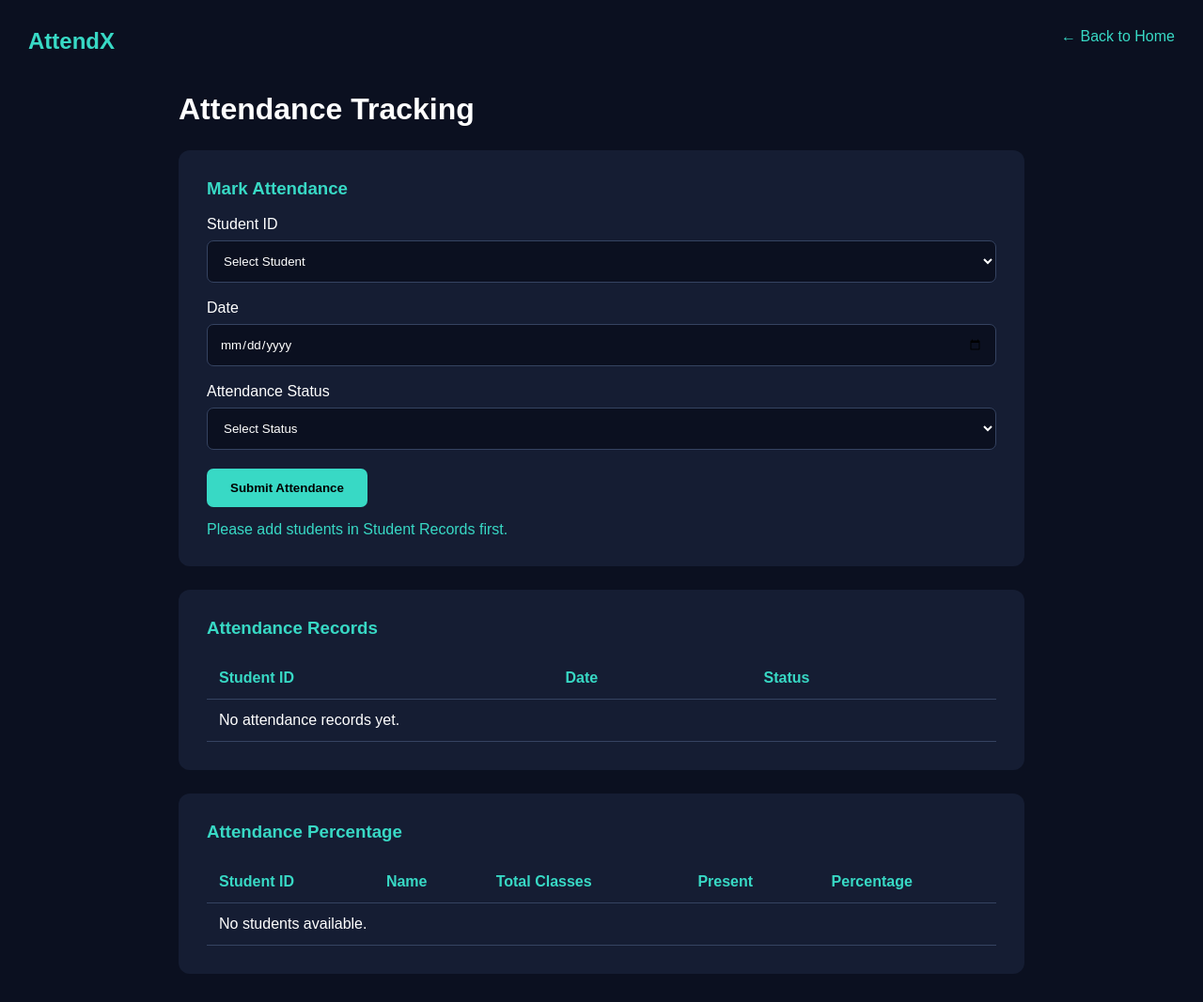
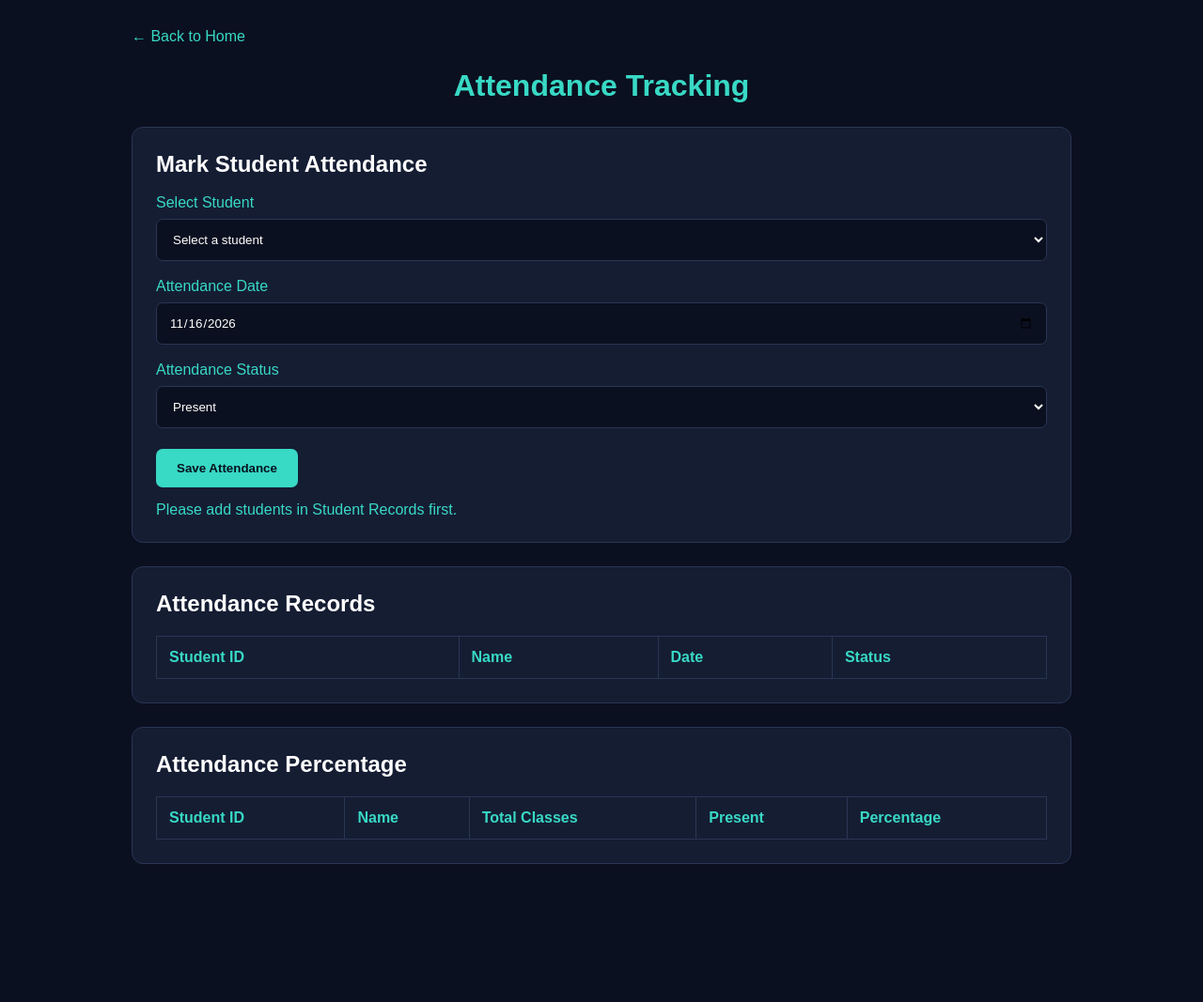
Before and after one commit to dilipreddy2/Student-Attendance-Algorithm-Explorer, a Flask app: template templates/attendance.html in a window 1280 px wide. Shown: the whole page at 94% size. After the commit the page ends 920 px from the top, so only its background shows below. Run offline with Flask 3, Linux system fonts and the light colour scheme; the template is opened without the code that fills it, so the values that code supplies are empty.

Commit message:
Add attendance date picker

```diff
--- a/templates/attendance.html
+++ b/templates/attendance.html
@@ -4,7 +4,7 @@
 <head>
     <meta charset="UTF-8">
     <meta name="viewport" content="width=device-width, initial-scale=1.0">
-    <title>Attendance Tracking - AttendX</title>
+    <title>AttendX - Attendance Tracking</title>
 
     <style>
         * {
@@ -20,64 +20,54 @@
             padding: 30px;
         }
 
-        header {
-            display: flex;
-            justify-content: space-between;
-            margin-bottom: 40px;
-        }
-
-        h2, h3 {
-            color: #38d9c5;
-        }
-
-        a {
-            color: #38d9c5;
-            text-decoration: none;
-        }
-
         .container {
-            max-width: 900px;
+            max-width: 1000px;
             margin: auto;
         }
 
-        .box {
-            background: #151d33;
-            padding: 30px;
-            border-radius: 12px;
-            margin-top: 25px;
+        h1 {
+            color: #38d9c5;
+            text-align: center;
+            margin: 25px 0;
         }
 
-        h1 {
-            margin-bottom: 12px;
+        .card {
+            background: #151d33;
+            padding: 25px;
+            margin-top: 25px;
+            border-radius: 12px;
+            border: 1px solid #293653;
         }
 
         label {
             display: block;
-            margin: 18px 0 8px;
+            margin-top: 18px;
+            margin-bottom: 8px;
+            color: #38d9c5;
         }
 
         input, select {
             width: 100%;
             padding: 13px;
+            border: 1px solid #293653;
+            border-radius: 7px;
             background: #0b1020;
             color: white;
-            border: 1px solid #354361;
-            border-radius: 7px;
         }
 
         button {
-            margin-top: 20px;
-            padding: 13px 25px;
             background: #38d9c5;
+            color: #07111e;
+            padding: 13px 22px;
             border: none;
             border-radius: 7px;
+            margin-top: 22px;
+            cursor: pointer;
             font-weight: bold;
-            cursor: pointer;
         }
 
-        .message {
-            color: #38d9c5;
-            margin-top: 15px;
+        button:hover {
+            background: #20bba9;
         }
 
         table {
@@ -88,58 +78,64 @@
 
         th, td {
             padding: 13px;
+            border: 1px solid #293653;
             text-align: left;
-            border-bottom: 1px solid #354361;
         }
 
         th {
             color: #38d9c5;
         }
 
-        .table-wrap {
-            overflow-x: auto;
+        .message {
+            margin-top: 15px;
+            color: #38d9c5;
         }
 
         .percentage {
             color: #38d9c5;
             font-weight: bold;
         }
+
+        a {
+            color: #38d9c5;
+            text-decoration: none;
+        }
+
+        .table-wrapper {
+            overflow-x: auto;
+        }
     </style>
 </head>
 
 <body>
 
-<header>
-    <h2>AttendX</h2>
+<div class="container">
+
     <a href="../index.html">← Back to Home</a>
-</header>
-
-<div class="container">
 
     <h1>Attendance Tracking</h1>
 
-    <div class="box">
+    <div class="card">
 
-        <h3>Mark Attendance</h3>
+        <h2>Mark Student Attendance</h2>
 
         <form id="attendanceForm">
 
-            <label>Student ID</label>
-            <select id="studentId" required>
-                <option value="">Select Student</option>
+            <label for="student">Select Student</label>
+            <select id="student" required>
+                <option value="">Select a student</option>
             </select>
 
-            <label>Date</label>
+            <label for="date">Attendance Date</label>
             <input type="date" id="date" required>
 
-            <label>Attendance Status</label>
+            <label for="status">Attendance Status</label>
             <select id="status" required>
-                <option value="">Select Status</option>
                 <option value="Present">Present</option>
                 <option value="Absent">Absent</option>
             </select>
 
-            <button type="submit">Submit Attendance</button>
+            <button type="submit">Save Attendance</button>
 
         </form>
 
@@ -147,31 +143,32 @@
 
     </div>
 
-    <div class="box">
+    <div class="card">
 
-        <h3>Attendance Records</h3>
+        <h2>Attendance Records</h2>
 
-        <div class="table-wrap">
+        <div class="table-wrapper">
             <table>
                 <thead>
                     <tr>
                         <th>Student ID</th>
+                        <th>Name</th>
                         <th>Date</th>
                         <th>Status</th>
                     </tr>
                 </thead>
 
-                <tbody id="attendanceList"></tbody>
+                <tbody id="attendanceTable"></tbody>
             </table>
         </div>
 
     </div>
 
-    <div class="box">
+    <div class="card">
 
-        <h3>Attendance Percentage</h3>
+        <h2>Attendance Percentage</h2>
 
-        <div class="table-wrap">
+        <div class="table-wrapper">
             <table>
                 <thead>
                     <tr>
@@ -183,7 +180,7 @@
                     </tr>
                 </thead>
 
-                <tbody id="percentageList"></tbody>
+                <tbody id="percentageTable"></tbody>
             </table>
         </div>
 
@@ -193,23 +190,28 @@
 
 <script>
 
-    let students = JSON.parse(
-        localStorage.getItem("attendxStudents")
-    ) || [];
+const STUDENTS_KEY = "attendxStudents";
+const ATTENDANCE_KEY = "attendxAttendance";
 
-    let attendance = JSON.parse(
-        localStorage.getItem("attendxAttendance")
-    ) || [];
+function getStudents() {
+    return JSON.parse(localStorage.getItem(STUDENTS_KEY) || "[]");
+}
 
-    const studentSelect = document.getElementById("studentId");
-    const attendanceList = document.getElementById("attendanceList");
-    const percentageList = document.getElementById("percentageList");
-    const message = document.getElementById("message");
+function getAttendance() {
+    return JSON.parse(localStorage.getItem(ATTENDANCE_KEY) || "[]");
+}
 
+// Set today's date automatically
+document.getElementById("date").value =
+    new Date().toLocaleDateString("en-CA");
+
+// Load students into dropdown
 function loadStudents() {
 
-        studentSelect.innerHTML =
-            '<option value="">Select Student</option>';
+    const students = getStudents();
+    const dropdown = document.getElementById("student");
+
+    dropdown.innerHTML = '<option value="">Select a student</option>';
 
     students.forEach(student => {
 
@@ -218,120 +220,43 @@
         option.value = student.id;
         option.textContent = student.id + " - " + student.name;
 
-            studentSelect.appendChild(option);
+        dropdown.appendChild(option);
 
     });
 
     if (students.length === 0) {
-            message.textContent =
+        document.getElementById("message").textContent =
             "Please add students in Student Records first.";
     }
-
 }
 
-    function displayAttendance() {
-
-        attendanceList.innerHTML = "";
-
-        if (attendance.length === 0) {
-
-            attendanceList.innerHTML =
-                '<tr><td colspan="3">No attendance records yet.</td></tr>';
-
-        } else {
-
-            attendance.forEach(record => {
-
-                const row = document.createElement("tr");
-
-                [record.studentId, record.date, record.status]
-                    .forEach(value => {
-
-                        const cell = document.createElement("td");
-                        cell.textContent = value;
-                        row.appendChild(cell);
-
-                    });
-
-                attendanceList.appendChild(row);
-
-            });
-
-        }
-
-        displayPercentage();
-
-    }
-
-    function displayPercentage() {
-
-        percentageList.innerHTML = "";
-
-        if (students.length === 0) {
-            percentageList.innerHTML =
-                '<tr><td colspan="5">No students available.</td></tr>';
-            return;
-        }
-
-        students.forEach(student => {
-
-            const records = attendance.filter(
-                record => record.studentId === student.id
-            );
-
-            const total = records.length;
-
-            const present = records.filter(
-                record => record.status === "Present"
-            ).length;
-
-            const percentage = total === 0
-                ? 0
-                : (present / total * 100).toFixed(2);
-
-            const row = document.createElement("tr");
-
-            [
-                student.id,
-                student.name,
-                total,
-                present,
-                percentage + "%"
-            ].forEach(value => {
-
-                const cell = document.createElement("td");
-                cell.textContent = value;
-                row.appendChild(cell);
-
-            });
-
-            percentageList.appendChild(row);
-
-        });
-
-    }
-
+// Save attendance
 document.getElementById("attendanceForm")
 .addEventListener("submit", function(event) {
 
     event.preventDefault();
 
-            const studentId = studentSelect.value;
+    const studentId = document.getElementById("student").value;
     const date = document.getElementById("date").value;
     const status = document.getElementById("status").value;
 
-            const existing = attendance.find(record =>
+    if (!studentId || !date) {
+        document.getElementById("message").textContent =
+            "Please fill in all fields.";
+        return;
+    }
+
+    const attendance = getAttendance();
+
+    const alreadyExists = attendance.some(record =>
         record.studentId === studentId &&
         record.date === date
     );
 
-            if (existing) {
-
-                message.textContent =
-                    "Attendance already recorded for this date!";
-
+    if (alreadyExists) {
+        document.getElementById("message").textContent =
+            "Attendance already recorded for this student on this date.";
         return;
-
     }
 
     attendance.push({
@@ -340,22 +265,119 @@
         status: status
     });
 
-            localStorage.setItem(
-                "attendxAttendance",
-                JSON.stringify(attendance)
-            );
+    localStorage.setItem(ATTENDANCE_KEY, JSON.stringify(attendance));
 
-            message.textContent =
-                "Attendance submitted successfully!";
+    document.getElementById("message").textContent =
+        "Attendance saved successfully!";
 
-            this.reset();
+    document.getElementById("attendanceForm").reset();
 
+    document.getElementById("date").value =
+        new Date().toLocaleDateString("en-CA");
+
+    loadStudents();
     displayAttendance();
+    displayPercentages();
 
 });
 
+// Display attendance records
+function displayAttendance() {
+
+    const students = getStudents();
+    const attendance = getAttendance();
+
+    const table = document.getElementById("attendanceTable");
+
+    table.innerHTML = "";
+
+    attendance.forEach(record => {
+
+        const student = students.find(
+            item => item.id === record.studentId
+        );
+
+        const row = document.createElement("tr");
+
+        const values = [
+            record.studentId,
+            student ? student.name : "Unknown",
+            record.date,
+            record.status
+        ];
+
+        values.forEach(value => {
+            const cell = document.createElement("td");
+            cell.textContent = value;
+            row.appendChild(cell);
+        });
+
+        table.appendChild(row);
+
+    });
+
+}
+
+// Calculate attendance percentage
+function displayPercentages() {
+
+    const students = getStudents();
+    const attendance = getAttendance();
+
+    const table = document.getElementById("percentageTable");
+
+    table.innerHTML = "";
+
+    students.forEach(student => {
+
+        const records = attendance.filter(
+            item => item.studentId === student.id
+        );
+
+        const total = records.length;
+
+        const present = records.filter(
+            item => item.status === "Present"
+        ).length;
+
+        const percentage = total > 0
+            ? (present / total) * 100
+            : 0;
+
+        const row = document.createElement("tr");
+
+        const values = [
+            student.id,
+            student.name,
+            total,
+            present,
+            percentage.toFixed(2) + "%"
+        ];
+
+        values.forEach((value, index) => {
+
+            const cell = document.createElement("td");
+
+            cell.textContent = value;
+
+            if (index === 4) {
+                cell.className = "percentage";
+            }
+
+            row.appendChild(cell);
+
+        });
+
+        table.appendChild(row);
+
+    });
+
+}
+
+// Initial page loading
 loadStudents();
 displayAttendance();
+displayPercentages();
 
 </script>
 
```
Lines whose indentation alone changed are shown as unchanged.
